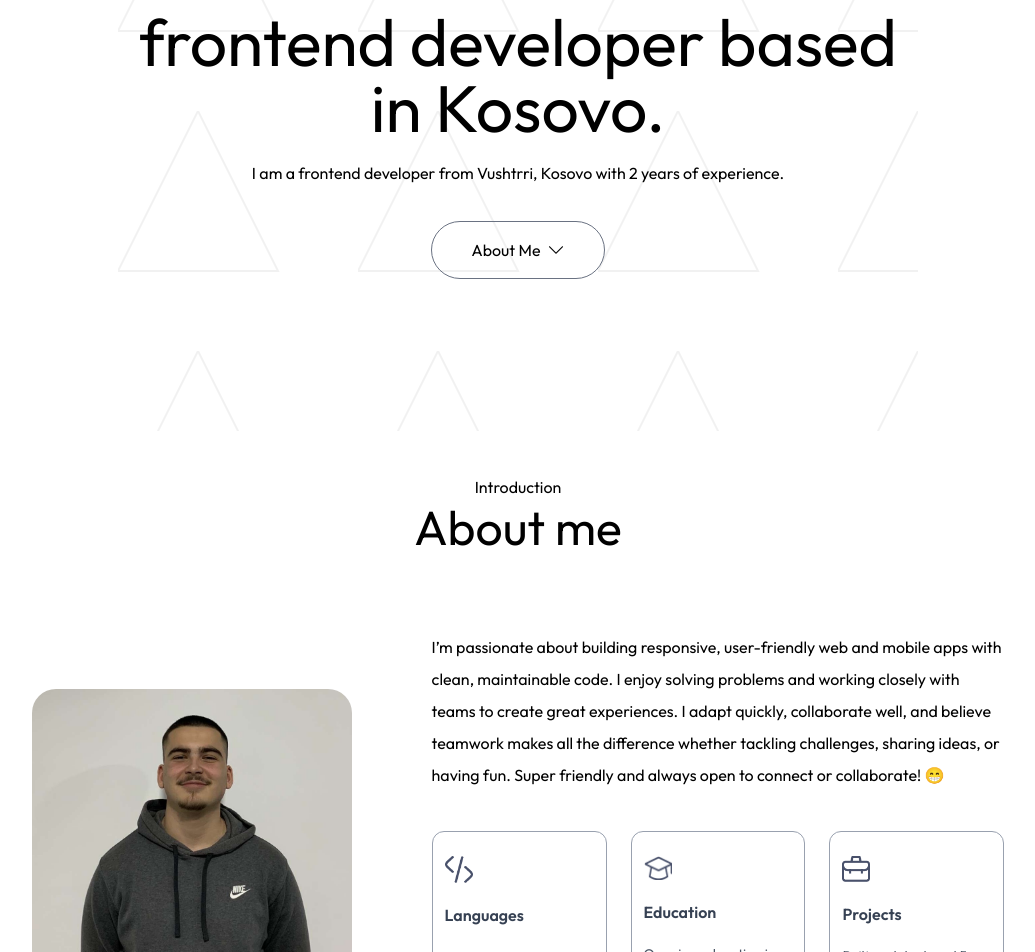
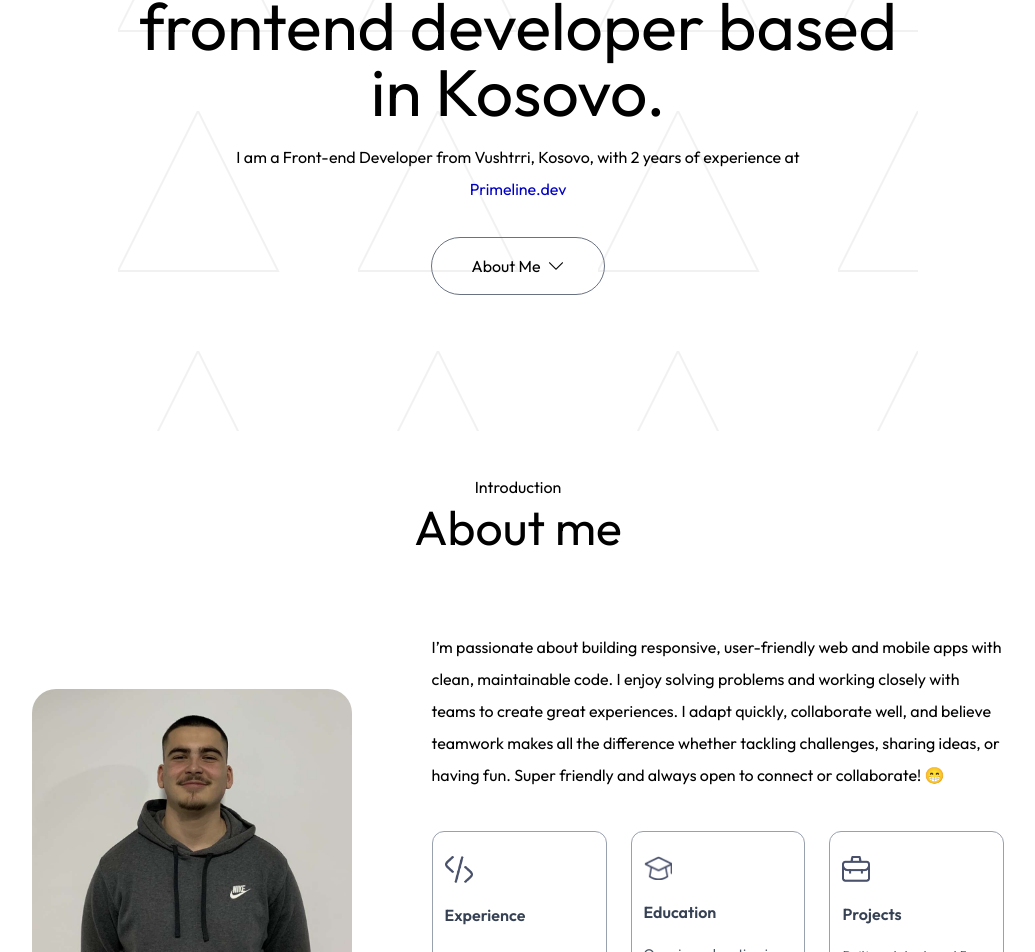
Before and after one commit to erlisbunjaku/erlis-bunjakuu, a Next.js app: page / in a window 1280 px wide. Shown: the part 369-1321 px from the top of the page, without its empty margins (122-1157 px from the left). Built offline with nearby package versions, Linux system fonts and the light colour scheme.

Commit message:
inital commit made some changes

```diff
--- a/app/components/Header.jsx
+++ b/app/components/Header.jsx
@@ -53,8 +53,7 @@
           initial={{ opacity: 0, y: 20 }}
           whileInView={{ opacity: 1, y: 0 }}
           transition={{ duration: 0.7 }}
-          className='max-w-2xl mx-auto'>I am a frontend developer from
-          Vushtrri, Kosovo with 2 years of experience.
+          className='max-w-2xl mx-auto'>I am a Front-end Developer from Vushtrri, Kosovo, with 2 years of experience at  <br /><span className='text-[#0000c4]'><a target='_blank' href='https://www.instagram.com/primeline.dev/'>Primeline.dev</a></span>
           </motion.p>
 
           <motion.div
--- a/assets/assets.js
+++ b/assets/assets.js
@@ -123,7 +123,7 @@ export const serviceData = [
 ]
 
 export const infoList = [
-    { icon: assets.code_icon, iconDark: assets.code_icon_dark, title: 'Languages', description: 'HTML, CSS, JavaScript React Js, Next Js, React Native.' },
+    { icon: assets.code_icon, iconDark: assets.code_icon_dark, title: 'Experience', description: 'Front-end Developer at Primeline.dev – 2 years and ongoing' },
     { icon: assets.edu_icon, iconDark: assets.edu_icon_dark, title: 'Education', description: 'Ongoing education in software development & IT.' },
     { icon: assets.project_icon, iconDark: assets.project_icon_dark, title: 'Projects', description: 'Built and deployed 5+ practical projects.' }
 ];
```
